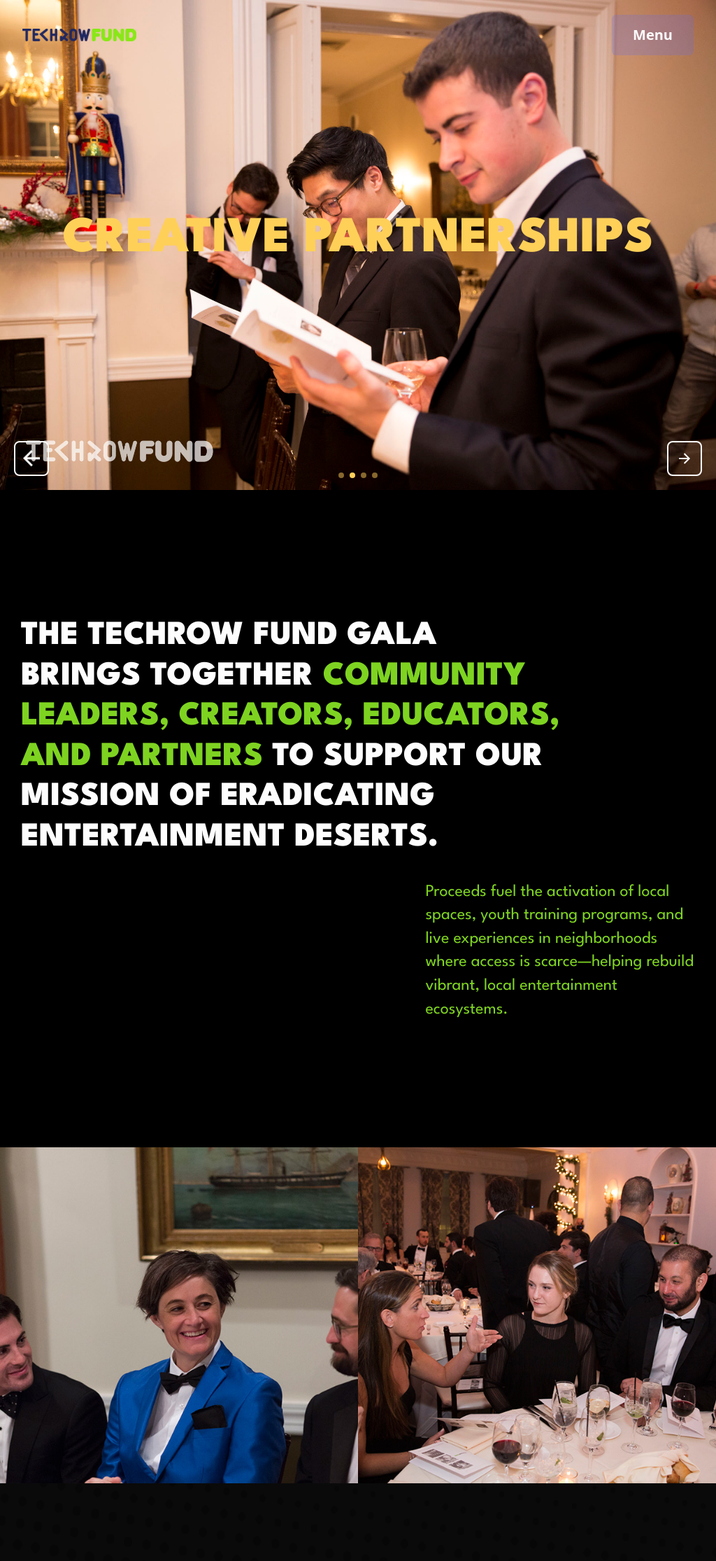
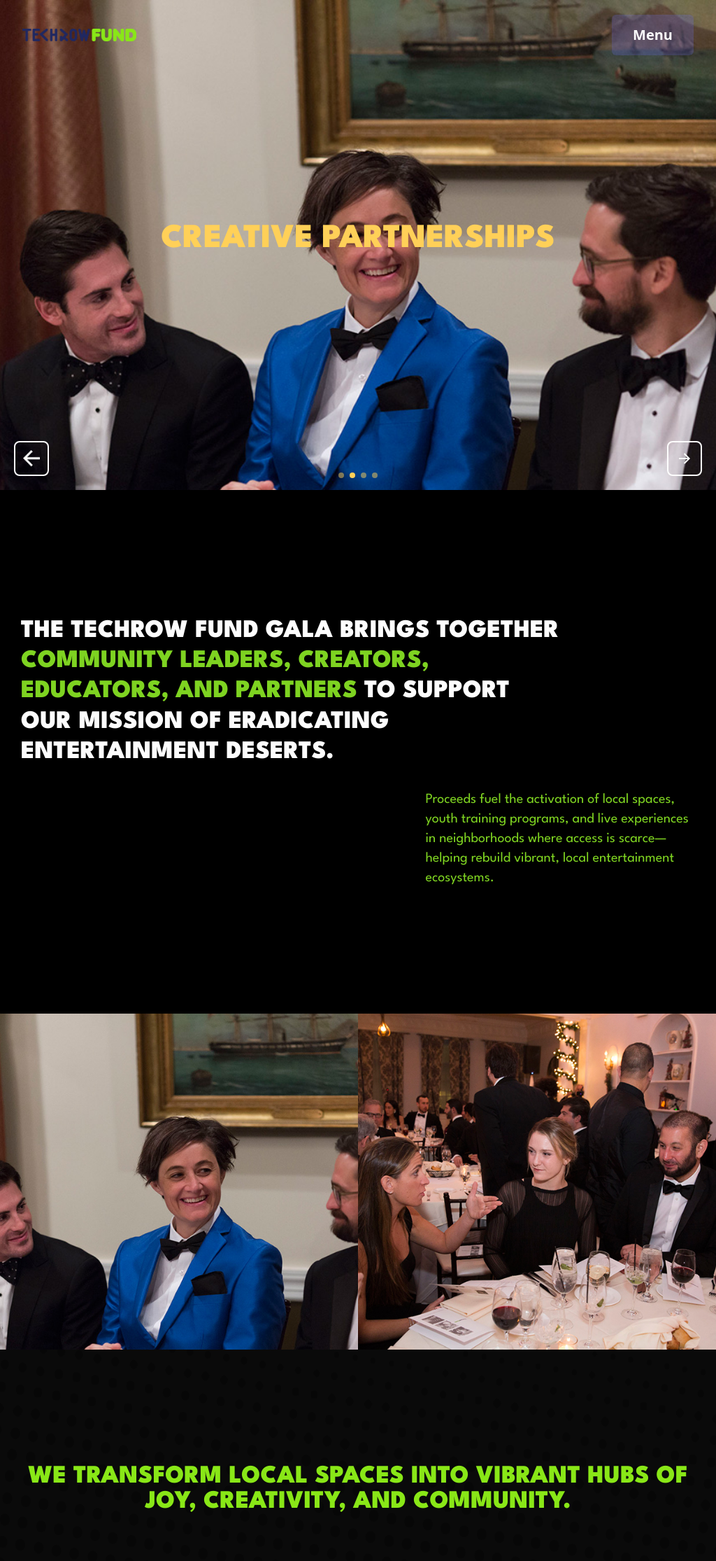
Before and after one commit to creativehandz/techrow, a React (Vite) app: page /fund-gala in a window 1024 px wide. Shown: the top 2230 px of the page at 70% size. Built offline with nearby package versions, Linux system fonts and the light colour scheme.

Commit message:
Update FundGala component and add new section images
- Update FundGala.tsx component with improved layout and styling
- Add new section images: 3.jpg and nmss-1706-2.jpg
- Update Button.css with enhanced styling
- Improve gala page structure and image gallery layout

```diff
--- a/src/components/Button.css
+++ b/src/components/Button.css
@@ -1374,7 +1374,7 @@ font-family: 'League Spartan', ui-sans-serif, system-ui, sans-serif;
 }
 
 .gala-slider-height {
-  height: 100vh;
+  height: 700px;
   /* Default desktop height */
 }
 
@@ -1487,6 +1487,46 @@ font-family: 'League Spartan', ui-sans-serif, system-ui, sans-serif;
     transition: all 0.3s ease;
     cursor: pointer;
 }
+.gala-hero-title {
+    font-family: 'League Spartan', ui-sans-serif, system-ui, sans-serif;
+    font-weight: 900;
+    font-size: 48px;
+    text-transform: uppercase;
+    color: #FFD058;
+}
+.gala-slider-height {
+  height: 700px;
+  /* Default desktop height */
+}
+.forum-main-title {
+    font-family: 'League Spartan', sans-serif;
+    font-weight: 900;
+    font-size: 36px;
+    line-height: 1.2;
+    color: #fdfdfd;
+    text-transform: uppercase;
+    text-align: left;
+}
+.forum-description {
+    font-family: 'League Spartan', sans-serif;
+    font-weight: 400;
+    font-size: 20px;
+    line-height: 1.4;
+    color: #7ED321;
+    text-align: left;
+    margin-left: auto;
+}
+.customers-partners-title {
+    font-family: 'League Spartan', ui-sans-serif, system-ui, sans-serif;
+    font-weight: 900;
+    font-size: 36px;
+    line-height: 100%;
+    text-align: center;
+    text-transform: uppercase;
+    color: #89E717;
+    position: relative;
+    z-index: 1;
+}
 }
 
 @media (min-width: 1025px) {
@@ -1515,6 +1555,7 @@ font-family: 'League Spartan', ui-sans-serif, system-ui, sans-serif;
   .hide-mobile {
     display: block;
   }
+
 }
 
 /* Large Tablet Responsive Styles */
@@ -1648,6 +1689,24 @@ font-family: 'League Spartan', ui-sans-serif, system-ui, sans-serif;
     margin-right: auto;
     line-height: 1.3;
 }
+.forum-main-title {
+    font-family: 'League Spartan', sans-serif;
+    font-weight: 900;
+    font-size: 24px;
+    line-height: 1.2;
+    color: #fdfdfd;
+    text-transform: uppercase;
+    text-align: left;
+}
+.forum-description {
+    font-family: 'League Spartan', sans-serif;
+    font-weight: 400;
+    font-size: 20px;
+    line-height: 1.4;
+    color: #7ED321;
+    text-align: left;
+    margin-left: auto;
+}
 }
 
 /* Mobile Landscape */
@@ -1960,10 +2019,18 @@ font-family: 'League Spartan', ui-sans-serif, system-ui, sans-serif;
   }
 
   .gala-hero-title {
-    font-size: 72px;
+    font-size: 48px;
     /* Good size for tablet landscape */
   }
-
+  .forum-main-title{
+        font-size: 36px;
+  }
+  .forum-description{
+    font-size: 20px;
+  }
+  .customers-partners-title {
+    font-size: 36px;
+}
   .forum-container {
     padding: 0 32px;
     /* Tablet landscape */
@@ -2089,6 +2156,46 @@ font-family: 'League Spartan', ui-sans-serif, system-ui, sans-serif;
     cursor: pointer;
     font-family: 'League Spartan', ui-sans-serif, system-ui, sans-serif;
 }
+.gala-hero-title {
+    font-family: 'League Spartan', ui-sans-serif, system-ui, sans-serif;
+    font-weight: 900;
+    font-size: 48px;
+    text-transform: uppercase;
+    color: #FFD058;
+}
+.gala-slider-height {
+  height: 700px;
+  /* Default desktop height */
+}
+.forum-main-title {
+    font-family: 'League Spartan', sans-serif;
+    font-weight: 900;
+    font-size: 36px;
+    line-height: 1.2;
+    color: #fdfdfd;
+    text-transform: uppercase;
+    text-align: left;
+}
+.forum-description {
+    font-family: 'League Spartan', sans-serif;
+    font-weight: 400;
+    font-size: 20px;
+    line-height: 1.4;
+    color: #7ED321;
+    text-align: left;
+    margin-left: auto;
+}
+.customers-partners-title {
+    font-family: 'League Spartan', ui-sans-serif, system-ui, sans-serif;
+    font-weight: 900;
+    font-size: 36px;
+    line-height: 100%;
+    text-align: center;
+    text-transform: uppercase;
+    color: #89E717;
+    position: relative;
+    z-index: 1;
+}
 
 }
 
@@ -2195,6 +2302,7 @@ font-family: 'League Spartan', ui-sans-serif, system-ui, sans-serif;
 
   .customers-partners-title {
     font-size: 36px;
+    text-align: left;
   }
 
   .footer-title {
@@ -2422,6 +2530,46 @@ font-family: 'League Spartan', ui-sans-serif, system-ui, sans-serif;
     color: #fdfdfd;
     text-align: left;
 }
+.gala-hero-title {
+    font-family: 'League Spartan', ui-sans-serif, system-ui, sans-serif;
+    font-weight: 900;
+    font-size: 48px;
+    text-transform: uppercase;
+    color: #FFD058;
+}
+.gala-slider-height {
+  height: 700px;
+  /* Default desktop height */
+}
+.forum-main-title {
+    font-family: 'League Spartan', sans-serif;
+    font-weight: 900;
+    font-size: 36px;
+    line-height: 1.2;
+    color: #fdfdfd;
+    text-transform: uppercase;
+    text-align: left;
+}
+.forum-description {
+    font-family: 'League Spartan', sans-serif;
+    font-weight: 400;
+    font-size: 20px;
+    line-height: 1.4;
+    color: #7ED321;
+    text-align: left;
+    margin-left: auto;
+}
+.customers-partners-title {
+    font-family: 'League Spartan', ui-sans-serif, system-ui, sans-serif;
+    font-weight: 900;
+    font-size: 36px;
+    line-height: 100%;
+    text-align: center;
+    text-transform: uppercase;
+    color: #89E717;
+    position: relative;
+    z-index: 1;
+}
 }
 
 @media (max-width: 480px) {
@@ -2489,11 +2637,13 @@ font-family: 'League Spartan', ui-sans-serif, system-ui, sans-serif;
   .gala-hero-title {
     font-family: 'League Spartan', ui-sans-serif, system-ui, sans-serif;
     font-weight: 900;
-    font-size: 35px;
+    font-size: 32px;
     text-transform: uppercase;
     color: #FFD058;
 
-    text-align: left
+    text-align: left;
+
+    width:100%
   }
 
   .hero-title-v1 {
--- a/src/components/FundGala.tsx
+++ b/src/components/FundGala.tsx
@@ -21,19 +21,19 @@ const FundGala = () => {
     },
     {
       id: 2,
-      src: "/media/images/hero/gala.jpg",
+      src: "/media/images/sections/3.jpg",
       title: "Creative Partnerships",
       description: "Building bridges between talent and opportunity"
     },
     {
       id: 3,
-      src: "/media/images/hero/gala.jpg",
+      src: "/media/images/sections/gala2.jpg",
       title: "Community Impact",
       description: "Transforming spaces and empowering communities"
     },
     {
       id: 4,
-      src: "/media/images/hero/gala.jpg",
+      src: "/media/images/sections/gala3.jpg",
       title: "Celebrating Success",
       description: "See the real difference we're making together"
     }
@@ -123,7 +123,7 @@ const FundGala = () => {
       {/* Gala Gallery Section */}
       <section className="bg-black">
         <div className="w-full mx-auto">
-          <div className="grid grid-cols-1 lg:grid-cols-2 gap-0  mx-auto">
+          <div className="grid grid-cols-1 sm:grid-cols-1 md:grid-cols-2 lg:grid-cols-2 xl:grid-cols-2 2xl:grid-cols-2 3xl:grid-cols-2 gap-0  mx-auto">
             <div className="group overflow-hidden">
               <img
                 src="/media/images/sections/gala1.jpg"
@@ -158,7 +158,7 @@ const FundGala = () => {
       {/* Gala Gallery Section */}
       <section className="bg-black">
         <div className="w-full mx-auto">
-          <div className="grid grid-cols-1 lg:grid-cols-2 gap-0  mx-auto">
+          <div className="grid grid-cols-1 sm:grid-cols-1 md:grid-cols-2 lg:grid-cols-2 xl:grid-cols-2 2xl:grid-cols-2 3xl:grid-cols-2 gap-0  mx-autogrid grid-cols-1 lg:grid-cols-2 gap-0  mx-auto">
 
             <div className="group overflow-hidden">
               <img
```
Also changed, not shown: public/media/images/sections/3.jpg (added), public/media/images/sections/nmss-1706-2.jpg (added).
